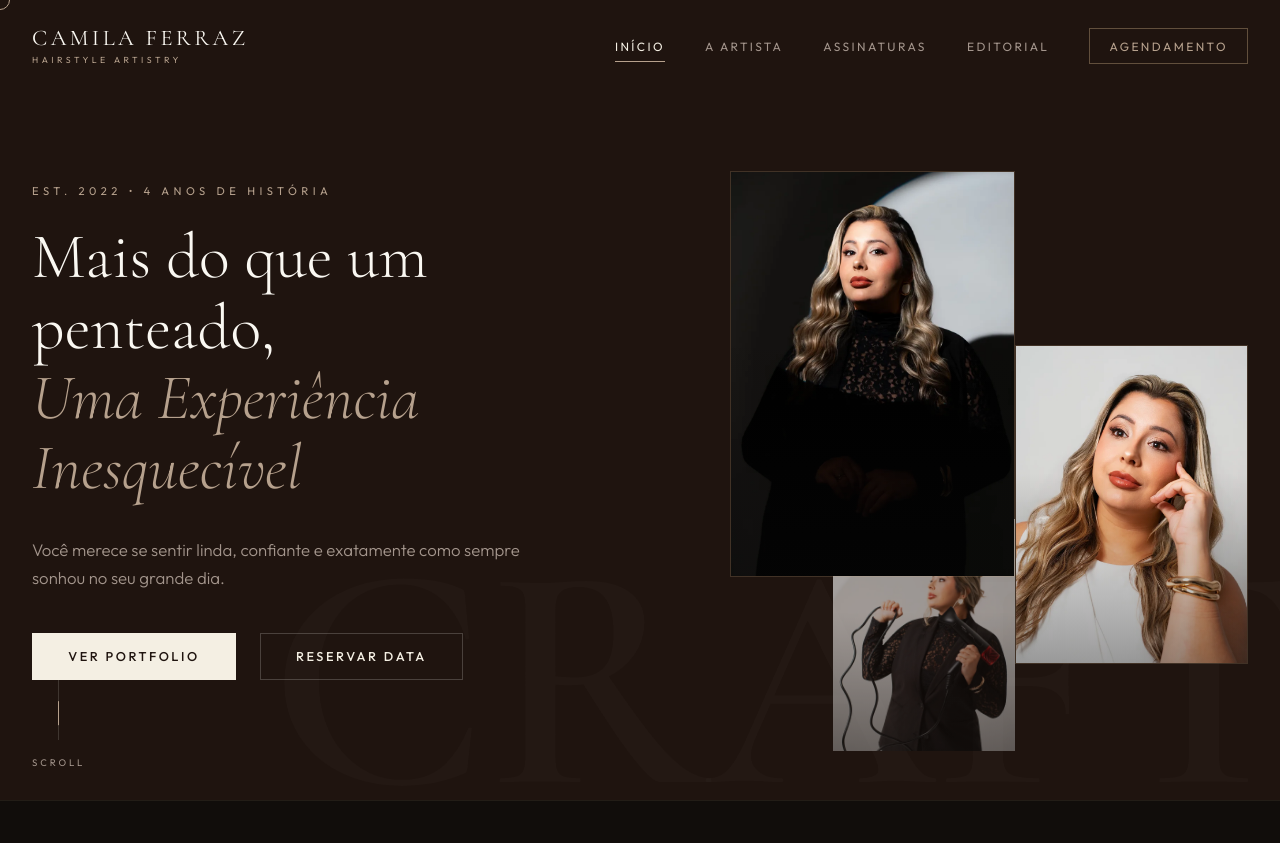
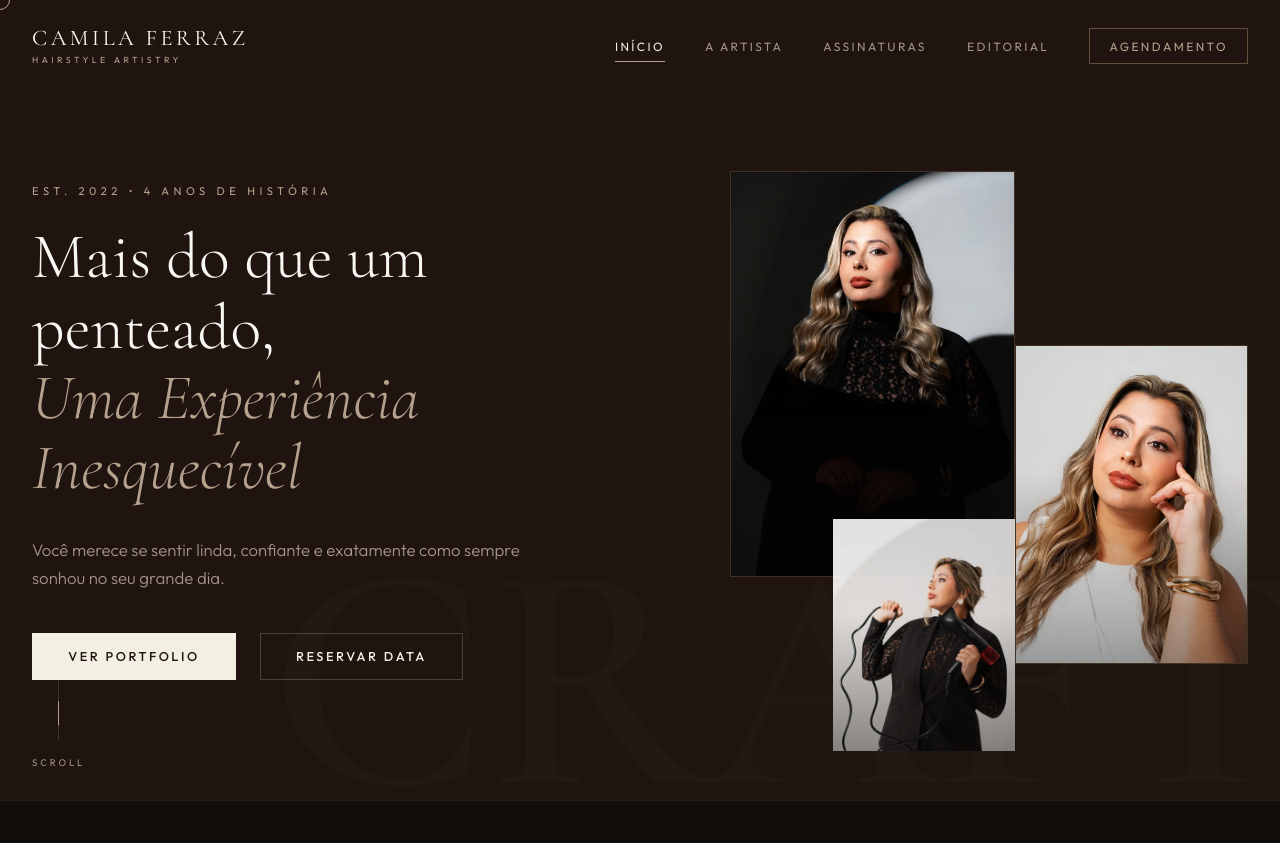
Before and after one commit to willdbga-code/Camila, a website built with Vite: page index.html in a window 1280 px wide. Shown: the top 843 px of the page. Built offline with nearby package versions, Linux system fonts and the light colour scheme.

Commit message:
style: set hero item-3 z-index to 4 and opacity to 0.9 on desktop

```diff
--- a/src/style.css
+++ b/src/style.css
@@ -431,8 +431,8 @@
     height: 40%;
     left: 20%;
     bottom: -5%;
-    z-index: 1;
-    opacity: 0.6;
+    z-index: 4;
+    opacity: 0.9;
 }
 
 .hero-image-grid .item-3 .hero-img {
```
